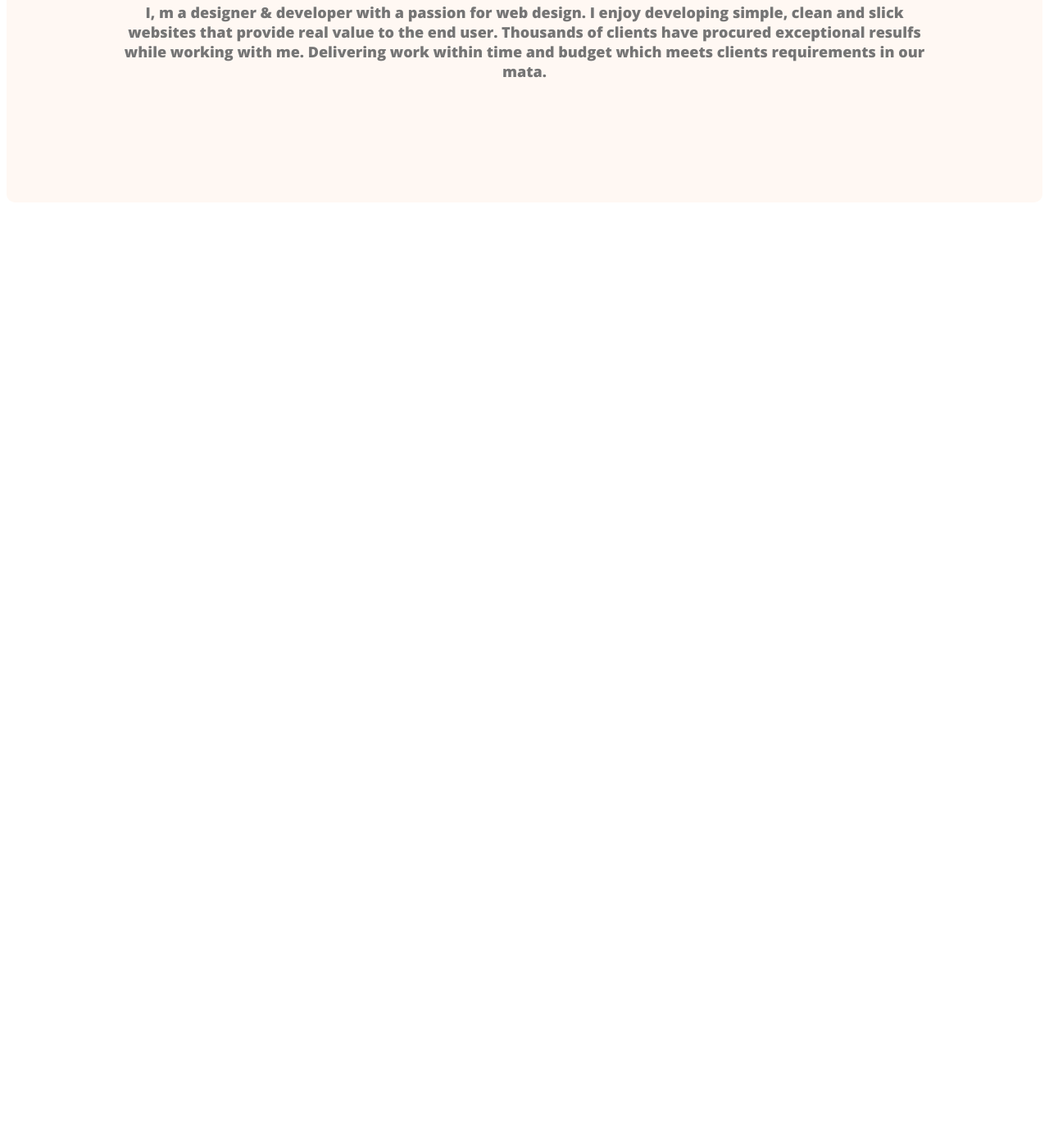
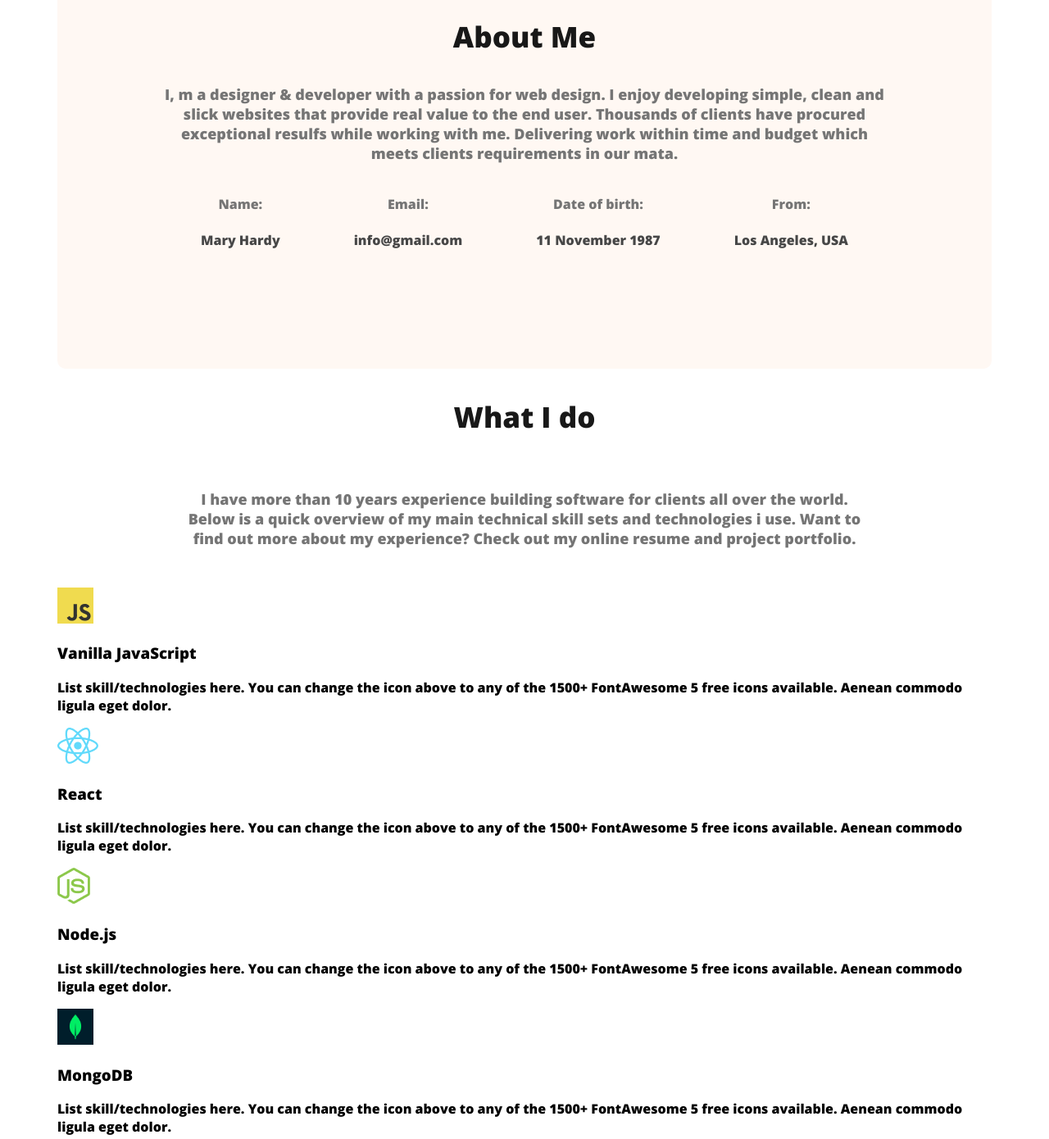
Before and after one commit to Kishorkar/webdeveloper-portfolio, a plain HTML site: page index.html in a window 1280 px wide. Shown: the part 1033-2423 px from the top of the page at 82% size. Before the commit the page ends 1288 px from the top, so only its background shows below. Drawn offline with nearby package versions, Linux system fonts and the light colour scheme.

Commit message:
what i do section added

```diff
--- a/index.html
+++ b/index.html
@@ -36,7 +36,54 @@
         <section class="about">
             <h3 class="section-title">About Me</h3>
             <p class="section-description">I, m a designer & developer with a passion for web design. I enjoy developing simple, clean and slick websites that provide real value to the end user. Thousands of clients have procured exceptional resulfs while working with me. Delivering work within time and budget which meets clients requirements in our mata.</p>
+            <div class="about-info-container">
+                <div class="about-info">
+                    <h4 class="info-title">Name:</h4>
+                    <p class="info-description">Mary Hardy</p>
+                </div>
+                <div class="about-info">
+                    <h4 class="info-title">Email:</h4>
+                    <p class="info-description"> info@gmail.com</p>
+                </div>
+                <div class="about-info">
+                    <h4 class="info-title">Date of birth:</h4>
+                    <p class="info-description">11 November 1987</p>
+                </div>
+                <div class="about-info">
+                    <h4 class="info-title">From:</h4>
+                    <p class="info-description">Los Angeles, USA</p>
+                </div>
+            </div>
         </section>
+
+        <!-- what i do section start -->
+        <section>
+            <h3 class="section-title">What I do</h3>
+            <p id="what-i-do-description"  class="section-description">I have more than 10 years experience building software for clients all over the world. Below is a quick overview of my main technical skill sets and technologies i use. Want to find out more about my experience? Check out my online resume and project portfolio.</p>
+            <div class="skills-container">
+                <div class="skill">
+                    <img src="images/icons/js.png" alt="">
+                    <h3 class="skill-title">Vanilla JavaScript</h3>
+                    <p class="skill-description">List skill/technologies here. You can change the icon above to any of the 1500+ FontAwesome 5 free icons available. Aenean commodo ligula eget dolor.</p>
+                </div>
+                <div class="skill">
+                    <img src="images/icons/react.png" alt="">
+                    <h3 class="skill-title">React</h3>
+                    <p class="skill-description">List skill/technologies here. You can change the icon above to any of the 1500+ FontAwesome 5 free icons available. Aenean commodo ligula eget dolor.</p>
+                </div>
+                <div class="skill">
+                    <img src="images/icons/nodejs.png" alt="">
+                    <h3 class="skill-title">Node.js</h3>
+                    <p class="skill-description">List skill/technologies here. You can change the icon above to any of the 1500+ FontAwesome 5 free icons available. Aenean commodo ligula eget dolor.</p>
+                </div>
+                <div class="skill">
+                    <img src="images/icons/mongo.png" alt="">
+                    <h3 class="skill-title">MongoDB</h3>
+                    <p class="skill-description">List skill/technologies here. You can change the icon above to any of the 1500+ FontAwesome 5 free icons available. Aenean commodo ligula eget dolor.</p>
+                </div>
+            </div>
+        </section>
+
     </main>
     <footer>
 
--- a/styles/portfolio.css
+++ b/styles/portfolio.css
@@ -105,6 +105,10 @@ nav a {
 }
 
 /* main section styles */
+main{
+    max-width: 1140px;
+    margin: 100px auto;
+}
 
 /* about section styles */
 .about {
@@ -112,3 +116,22 @@ nav a {
     border-radius: 10px;
     background: #FFF8F3;
 }
+
+.about-info-container{
+    display: flex;
+    justify-content: space-around;
+}
+.about-info{
+    text-align: center;
+}
+.info-title{
+    font-weight: 200px;
+    color: #757575;
+}
+.info-description{
+    font-weight: 1000px;
+    color: #474747;
+}
+#what-i-do-description{
+    padding: 30px 150px;
+}
```
